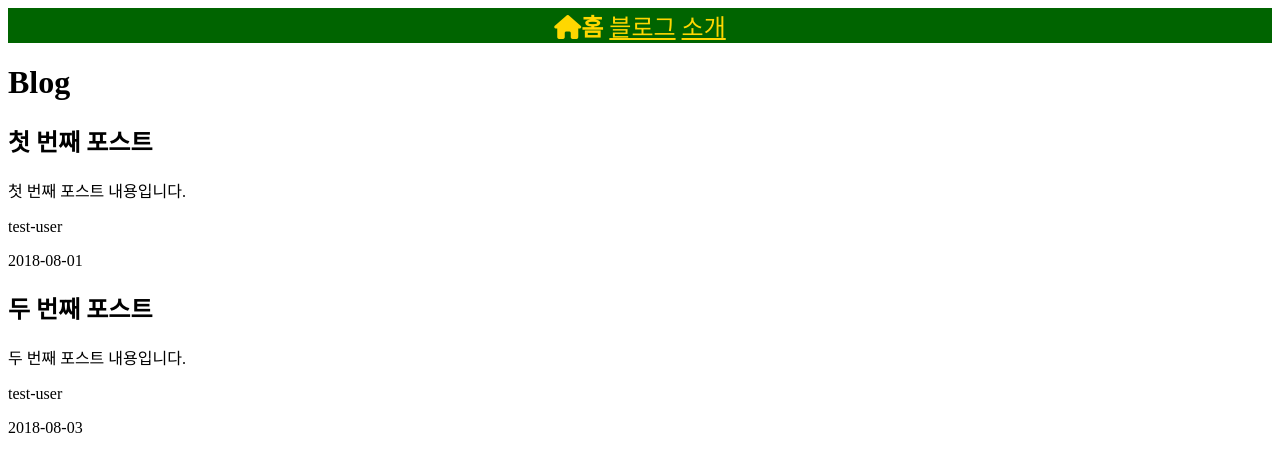
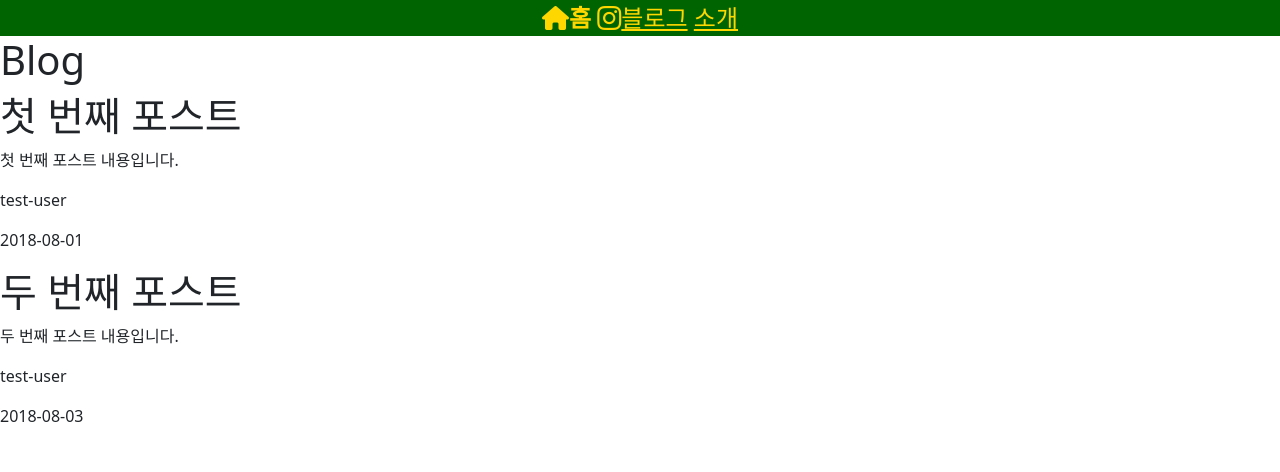
Before and after one commit to EthanSeok/2023_softeng, a Flask app: page /blog in a window 1280 px wide. Shown: the top 472 px of the page. Run offline with Flask 3, Linux system fonts and the light colour scheme; some libraries are stand-ins or nearby versions.

Commit message:
bootstrap CDN 추가

```diff
--- a/lec04/templates/layout.html
+++ b/lec04/templates/layout.html
@@ -3,21 +3,25 @@
 <head>
     <meta charset="UTF-8">
     <title>석승원의 개인 홈페이지</title>
-    <link href="{{ url_for('static', filename='practice.css')}}" rel="stylesheet" type="text/css">
-    <script type="text/javascript" src="{{ url_for('static', filename='what_time_is_it.js')}}"></script>
-    <script type="text/javascript" src="{{ url_for('static', filename='add_two_number.js')}}"></script>
+    <link href="{{ url_for('static', filename='practice.css') }}" rel="stylesheet" type="text/css">
+    <script type="text/javascript" src="{{ url_for('static', filename='what_time_is_it.js') }}"></script>
+    <script type="text/javascript" src="{{ url_for('static', filename='add_two_number.js') }}"></script>
     <script src="https://kit.fontawesome.com/892bb6cef2.js" crossorigin="anonymous"></script>
+    <link href="https://cdn.jsdelivr.net/npm/bootstrap@5.3.2/dist/css/bootstrap.min.css" rel="stylesheet" integrity="sha384-T3c6CoIi6uLrA9TneNEoa7RxnatzjcDSCmG1MXxSR1GAsXEV/Dwwykc2MPK8M2HN" crossorigin="anonymous">
+    <link rel="stylesheet" href="https://cdn.jsdelivr.net/npm/bootstrap-icons@1.3.0/font/bootstrap-icons.css">
     <!--javascipt block-->
-<!--    {% block javascript %}{% endblock %}-->
+    <!--    {% block javascript %}{% endblock %}-->
 </head>
 <body>
 <nav>
-    <a href="{{ url_for('index')}}"><i class="fa-solid fa-house">홈</i></a>
-    <a href="{{ url_for('blog')}}">블로그</a>
-    <a href="{{ url_for('about')}}">소개</a>
+    <a href="{{ url_for('index') }}"><i class="fa-solid fa-house">홈</i></a>
+    <a href="{{ url_for('blog') }}"><i class="bi bi-instagram"></i>블로그</a>
+    <a href="{{ url_for('about') }}">소개</a>
 </nav>
 
 <!--Main content block-->
+
 {% block content %}{% endblock %}
+<script src="https://cdn.jsdelivr.net/npm/bootstrap@5.3.2/dist/js/bootstrap.bundle.min.js" integrity="sha384-C6RzsynM9kWDrMNeT87bh95OGNyZPhcTNXj1NW7RuBCsyN/o0jlpcV8Qyq46cDfL" crossorigin="anonymous"></script>
 </body>
 </html>
```
